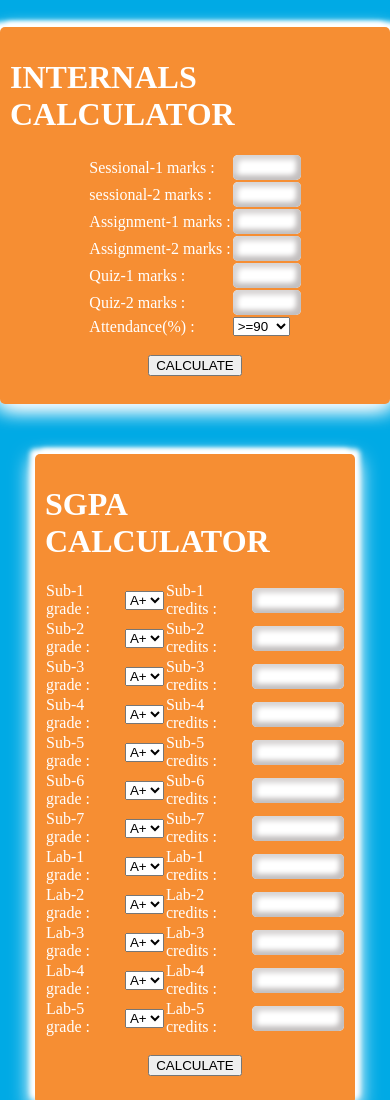
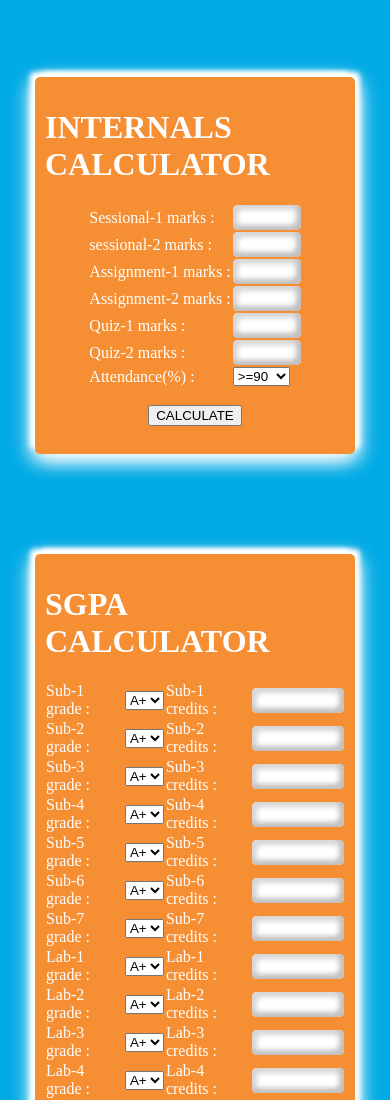
Before and after one commit to Viteshbabu248/RVRJC-SGPA-CGPA-INTERNALS-CALCULATOR, a plain HTML site: page index.html in a window 390 px wide. Shown: the top 1100 px of the page. Drawn offline with Linux system fonts and the light colour scheme.

Commit message:
Update style.css

```diff
--- a/style.css
+++ b/style.css
@@ -49,5 +49,5 @@ body {
         @media screen and (max-width: 600px)
         {
             body{display:grid;}
-            d1,.d2,.d3{width:300px;margin-bottom:50px;margin-top:50px;}
+            .d1,.d2,.d3{width:300px;margin-bottom:50px;margin-top:50px;}
         }
```
